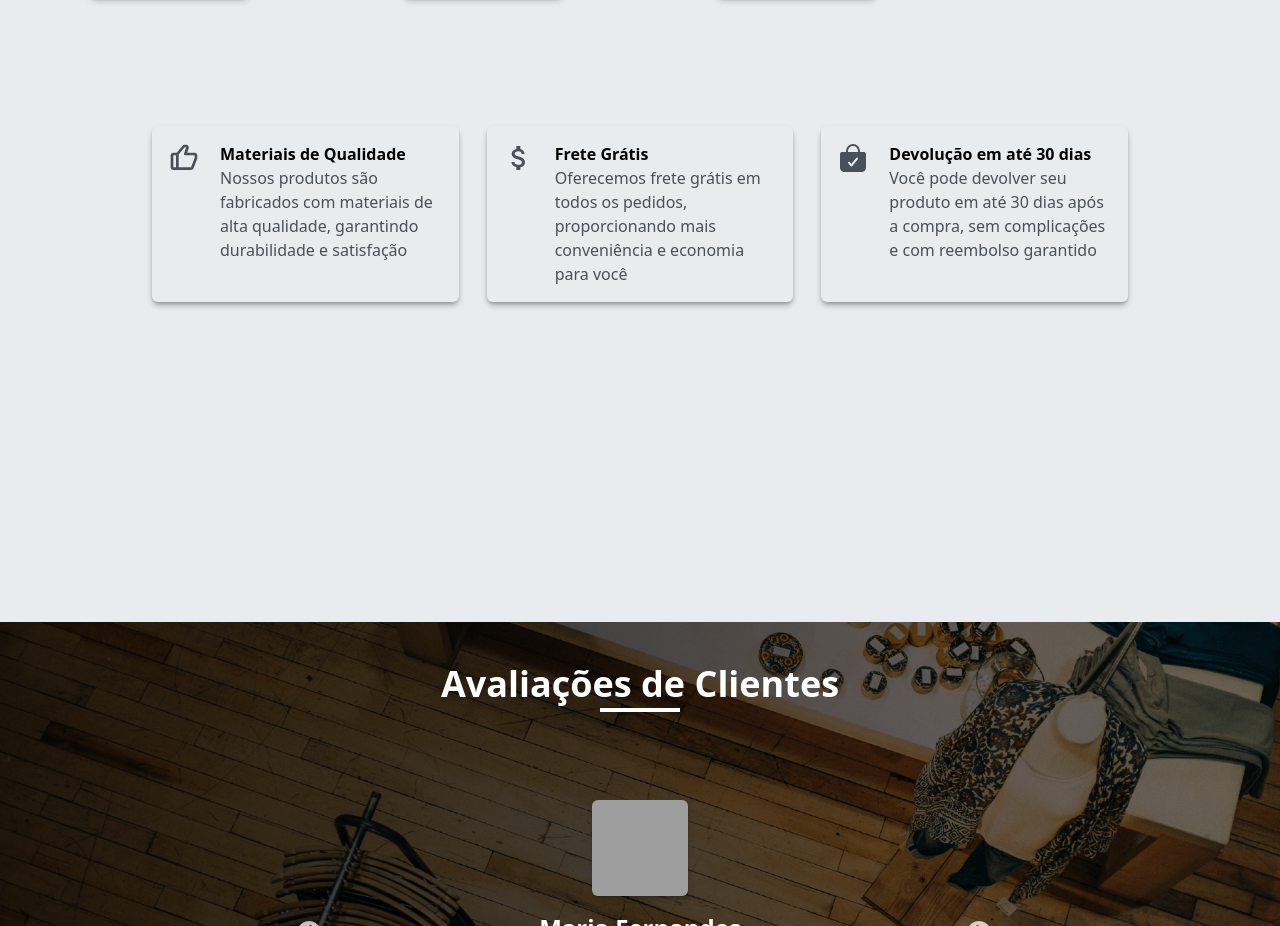
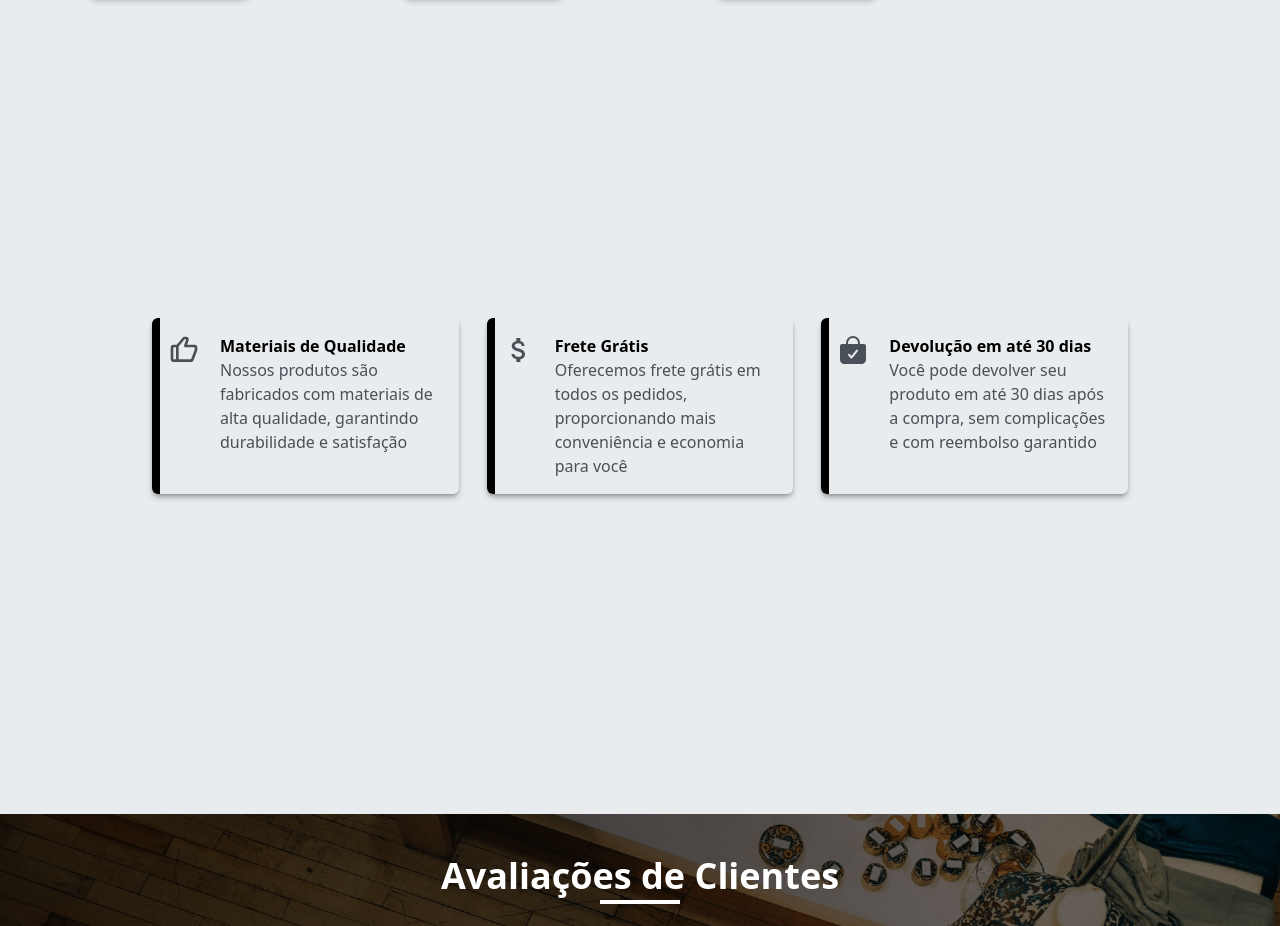
Before and after one commit to miquelven/mi-moda, a React (Vite) app: page / in a window 1280 px wide. Shown: the part 5893-6819 px from the top of the page. Built offline with nearby package versions, Linux system fonts and the light colour scheme; grey boxes are pictures that could not be loaded.

Commit message:
style: change margin values and add 'after'

```diff
--- a/src/Components/FeaturesArea/index.jsx
+++ b/src/Components/FeaturesArea/index.jsx
@@ -4,13 +4,13 @@ import Container from "../Container";
 export default function FeaturesArea() {
   return (
     <Container>
-      <div className="mt-32  mb-80 grid grid-cols-3 justify-center items-center px-28 gap-7 max-lg:px-0 max-md:grid-cols-1">
+      <div className="mt-80  mb-80 grid grid-cols-3 justify-center items-center px-28 gap-7 max-lg:px-0 max-md:grid-cols-1">
         {featuresData.map((features) => (
           <div
             key={features.id}
             data-aos="fade-up"
             data-aos-delay={400 * features.id}
-            className="h-full w-full flex gap-5 p-4 shadow-md shadow-black/30 rounded-md max-md:w-11/12 max-md:mx-auto"
+            className="relative  h-full w-full flex gap-5 overflow-hidden p-4 shadow-md shadow-black/30 rounded-md max-md:w-11/12 max-md:mx-auto after:content-[''] after:absolute after:top-0 after:left-0 after:w-2 after:h-full after:bg-black"
           >
             <div className="">{features.icon}</div>
 
```
